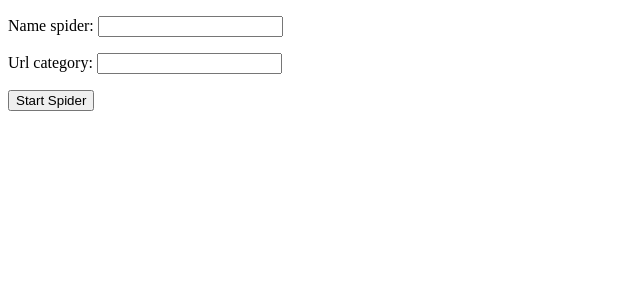
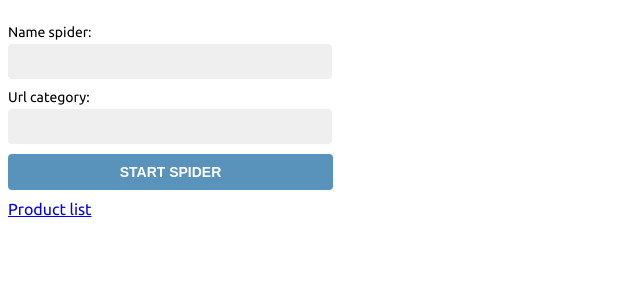
Before and after one commit to PashaLisovchenko/crawl_fendi, a Django app: page / in a window 1280 px wide. Shown: the top 300 px of the page, without its empty margins (0-640 px from the left). Run offline with Django 3.2, Linux system fonts and the light colour scheme.

Commit message:
add html and css

```diff
--- /dev/null
+++ b/fendi/static/css/style.css
@@ -0,0 +1,90 @@
+@import url(http://fonts.googleapis.com/css?family=Ubuntu);
+
+body{
+    font-family: 'Ubuntu', sans-serif; font-weight:normal;
+}
+table {
+    width:100%;
+    border-spacing:0;
+    border-collapse: collapse;
+}
+
+table th, table td {
+    text-align:left;
+    font-size:14px;
+    padding:10px;
+    margin:0;
+}
+.description{
+    width: 300px;
+}
+tbody tr:nth-child(odd) {
+    background:#efefef;
+}
+
+tbody tr.subtotal {
+    background:#ccc;
+}
+
+thead th {
+    background:#5993bb;
+    color:#fff;
+    font-weight:bold;
+}
+
+table.product {
+    margin-bottom:40px;
+}
+
+table.product img {
+    width:180px;
+}
+form {
+    overflow:auto;
+}
+form p label, form p input {
+    float:left;
+    clear:both;
+}
+
+form p label {
+    font-size:14px;
+    padding-bottom:4px;
+}
+
+form p input {
+    width:300px;
+    font-size:13px;
+    margin-bottom:10px;
+    padding:10px 12px;
+    border:0;
+    background:#efefef;
+    color:#666;
+    border-radius:4px;
+}
+
+input[type=submit], a.button {
+    width:325px;
+    font-weight:bold;
+    background: #5993bb;
+    color:#fff;
+    padding:10px 20px;
+    font-size:14px;
+    text-transform:uppercase;
+}
+
+.helptext {
+    margin:0 0 20px 0;
+    color:#aaa;
+    clear:both;
+    float:left;
+    font-size:13px;
+}
+
+form ul{
+    margin:0 0 20px 0;
+    color:#aaa;
+    clear:both;
+    float:left;
+    font-size:13px;
+}
--- /dev/null
+++ b/fendi/templates/base.html
@@ -0,0 +1,13 @@
+{% load static %}
+<!DOCTYPE html>
+<html>
+<head>
+    <meta charset="utf-8" />
+    <title>{% block title %}{% endblock %}</title>
+    <link href="{% static "css/style.css" %}" rel="stylesheet">
+</head>
+<body>
+    {% block content %}
+    {% endblock %}
+</body>
+</html>
--- a/fendi/templates/index.html
+++ b/fendi/templates/index.html
@@ -1,17 +1,13 @@
-<!doctype html>
-<html lang="en">
-<head>
-    <meta charset="UTF-8">
-    <meta name="viewport"
-          content="width=device-width, user-scalable=no, initial-scale=1.0, maximum-scale=1.0, minimum-scale=1.0">
-    <meta http-equiv="X-UA-Compatible" content="ie=edge">
-    <title>Crawl</title>
-</head>
-<body>
+{% extends "base.html" %}
+{% load static %}
+{% block title %}
+    My Crawl-Fendi
+{% endblock %}
+{% block content %}
     <form action="" method="post">
         {% csrf_token %}
         {{ form.as_p }}
-    <input type="submit" value="Start Spider" />
-</form>
-</body>
-</html>
+        <p><input type="submit" value="Start Spider" /></p>
+    </form>
+    <a href="{% url "fendi:products" %}">Product list</a>
+{% endblock %}
```
Also changed, not shown: fendi/templates/product_list.html (added, +43 -0 lines).
